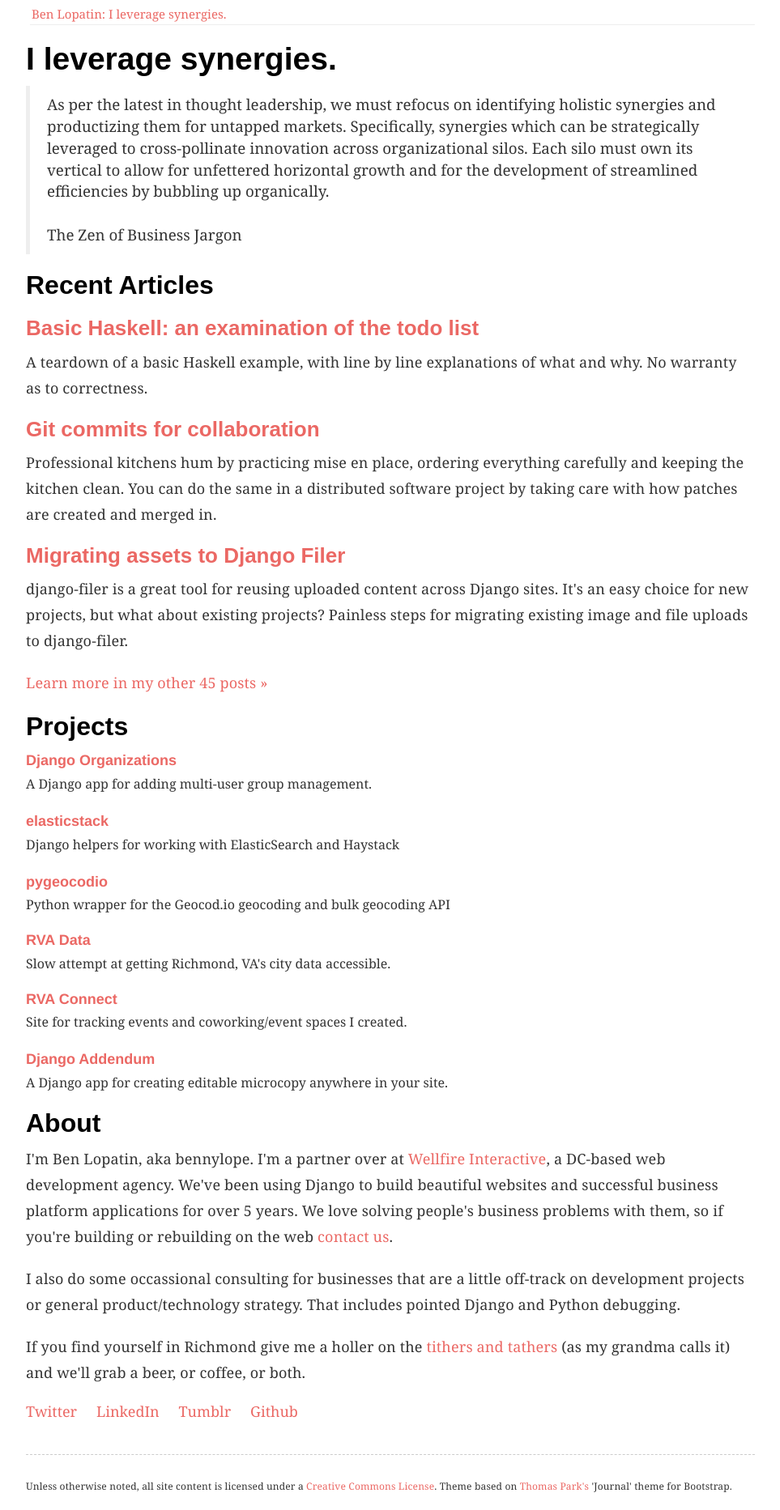
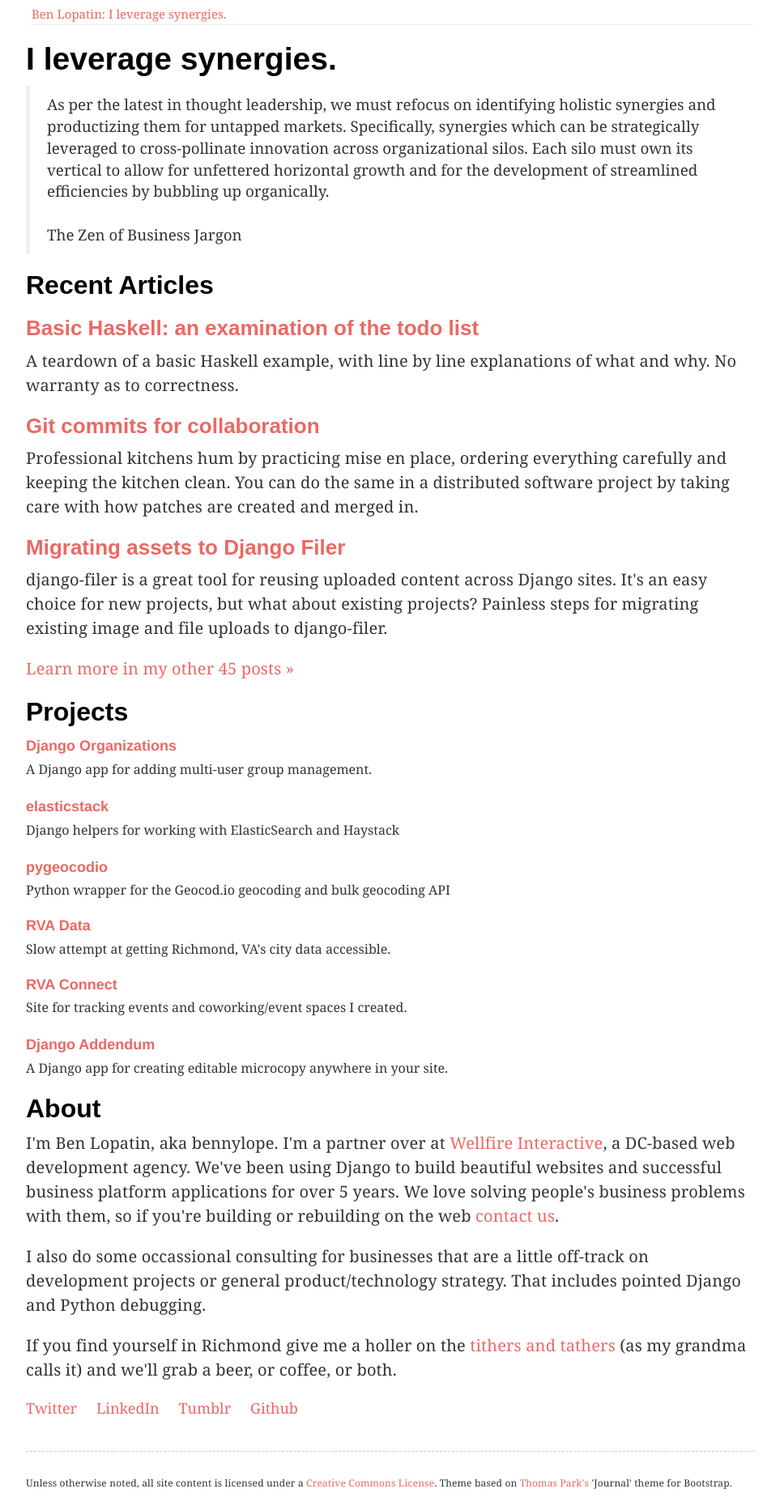
Before and after one commit to bennylope/bennylope.github.com, a Jekyll site: the page built from index.html, in a window 1280 px wide. Shown: the whole page at 81% size, without its empty margins (158-1121 px from the left). Built offline with Jekyll 4.4.1, drawn with Linux system fonts in a browser that asks for light colours; some web fonts are replaced; Markdown is read by kramdown in place of the engine named in the settings; the list of posts is cut into pages by our own code; grey boxes are pictures that could not be loaded.

Commit message:
Adjust p font size and line height for readability

```diff
--- a/css/site.css
+++ b/css/site.css
@@ -1,5 +1,5 @@
 body {max-width: 900px; margin: 0.5rem auto; color: #333;}
-p { font-size: 18px; line-height: 32px; letter-spacing: 0.166667px; margin-bottom: 20px; }
+p { font-size: 20px; line-height: 1.5; letter-spacing: 0.166667px; margin-bottom: 20px; }
 li { font-size: 18px; line-height: 24px; }
 footer p { border-top: 1px dashed #ccc; padding-top: 30px; margin-top: 20px; font-size: 12px; line-height: 18px;}
 ul.identities { list-style: none; margin: 0 0 2rem 0; padding: 0; display: inline-block;}
```
